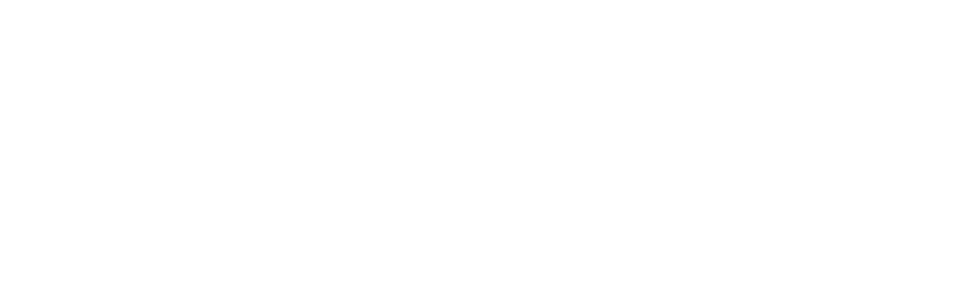
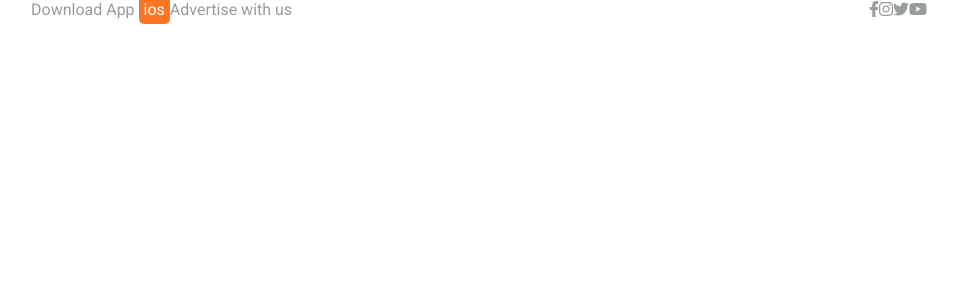
Before and after one commit to dominici94/proj-html-vuejs, a Vue app: page / in a window 1280 px wide. Shown: the top 300 px of the page, without its empty margins (161-1119 px from the left). Built offline with nearby package versions, Linux system fonts and the light colour scheme.

Commit message:
import fontawesome e googlefont

```diff
--- a/package.json
+++ b/package.json
@@ -12,6 +12,7 @@
     "vue": "^2.6.11"
   },
   "devDependencies": {
+    "@fortawesome/fontawesome-free": "^5.15.4",
     "@vue/cli-plugin-babel": "~4.5.0",
     "@vue/cli-plugin-eslint": "~4.5.0",
     "@vue/cli-service": "~4.5.0",
--- a/src/assets/style/global.scss
+++ b/src/assets/style/global.scss
@@ -0,0 +1,22 @@
+@import './partials/variables.scss';
+
+@import url('https://fonts.googleapis.com/css2?family=Roboto:wght@300;400;700&display=swap');
+
+*{
+    margin: 0;
+    padding: 0;
+    box-sizing: border-box;
+}
+
+
+// classi
+
+.container{
+    max-width: 70%;
+    margin: 0 auto;
+}
+
+body{
+    color: $textColor;
+    font-family: 'Roboto', sans-serif;
+}
--- a/src/assets/style/partials/variables.scss
+++ b/src/assets/style/partials/variables.scss
@@ -0,0 +1,4 @@
+$btnColor : #fc7525;
+$textColor : #39403e;
+$mainBgColor : #f6f7f1;
+$contactColor : #979c9c
--- a/src/components/macro/Header.vue
+++ b/src/components/macro/Header.vue
@@ -1,6 +1,24 @@
 <template>
   <header>
+      <div class="container">
+          <div class="top-header">
+            <div class="info">
 
+              <ul>
+                <li><a href="#">Download App <span>ios</span></a></li>
+                <li><a href="#">Advertise with us</a></li>
+              </ul>
+            </div>
+
+            <ul class="contact">
+              <li><a href="#"><i class="fab fa-facebook-f"></i></a></li>
+              <li><a href="#"><i class="fab fa-instagram"></i></a></li>
+              <li><a href="#"><i class="fab fa-twitter"></i></a></li>
+              <li><a href="#"><i class="fab fa-youtube"></i></a></li>
+            </ul>
+
+          </div>
+      </div>
   </header>
 </template>
 
@@ -10,6 +28,30 @@
 }
 </script>
 
-<style>
+<style lang='scss' scoped>
+@import '../../assets/style/partials/variables.scss';
+
+.top-header{
+  display: flex;
+  justify-content: space-between;
+
+  ul{
+    list-style: none;
+    display: flex;
+
+    a{
+      text-decoration: none;
+      color: $contactColor;
+
+      span{
+        color: white;
+        background-color: $btnColor;
+        padding: 5px;
+        border-radius: 5px;
+      }
+    }
+  }
+}
+
 
 </style>
--- a/src/main.js
+++ b/src/main.js
@@ -1,5 +1,7 @@
 import Vue from 'vue'
 import App from './App.vue'
+import '@fortawesome/fontawesome-free/css/all.css'
+import '@fortawesome/fontawesome-free/js/all.js'
 
 Vue.config.productionTip = false
 
```
Also changed, not shown: src/components/HelloWorld.vue (deleted, +0 -58 lines), src/assets/logo.png (deleted), 1 other file (tests, documents, lock files or other folders).
